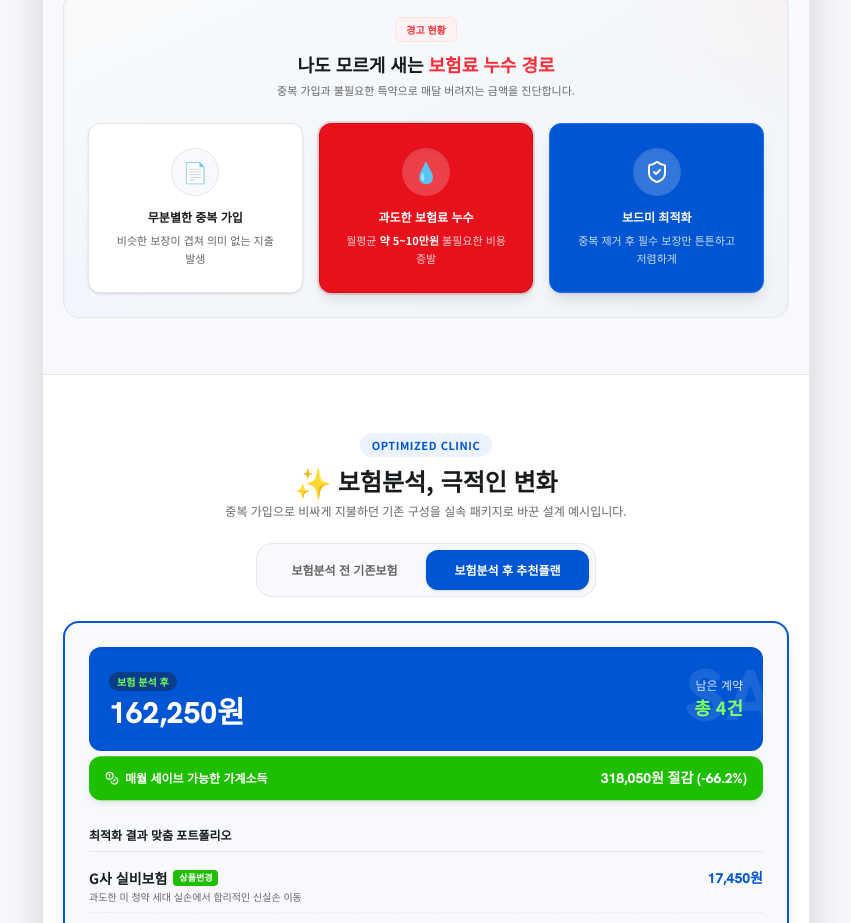
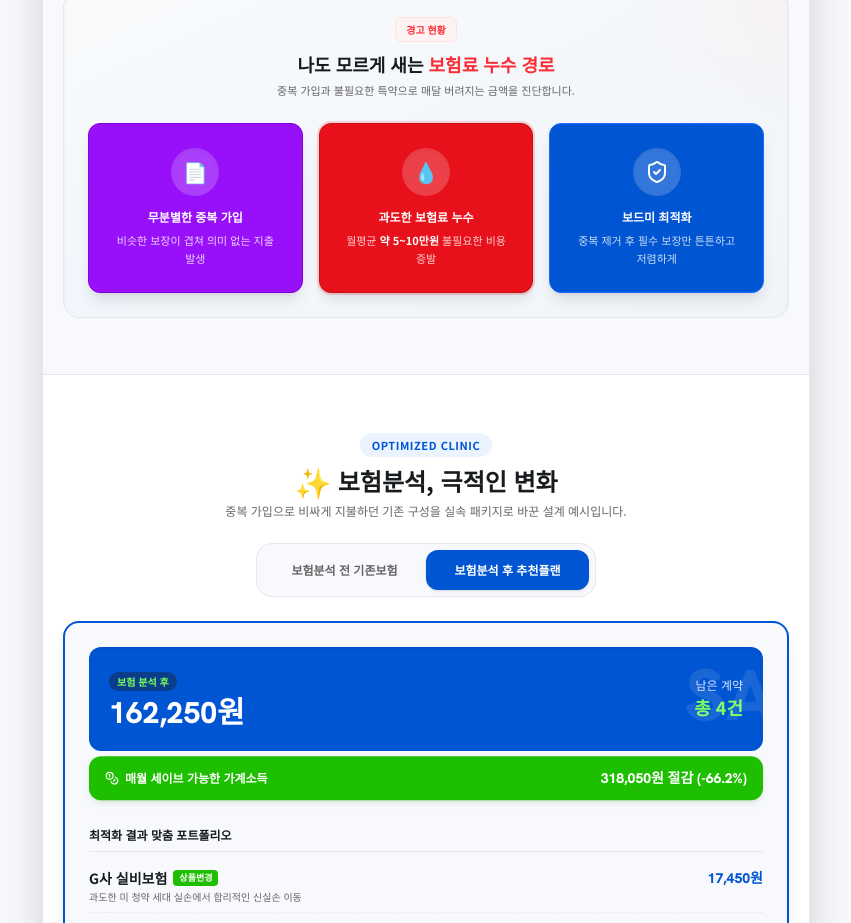
Before and after one commit to ncia/simple_consult, a React (Vite) app: page / in a window 1280 px wide. Shown: the part 2340-3263 px from the top of the page, without its empty margins (214-1065 px from the left). Built offline with nearby package versions, Linux system fonts and the light colour scheme.

Commit message:
069번째 커밋: 인포그래픽 첫 번째 단계(무분별한 중복 가입) 박스를 진한 보라색(Purple) 배경으로 변경하고 내부 텍스트 및 아이콘을 흰색으로 반전 처리하여, 전체 3단계 디자인의 통일성과 프리미엄한 느낌 강화

```diff
--- a/src/App.tsx
+++ b/src/App.tsx
@@ -631,12 +631,13 @@ export default function App() {
                 <div className="flex flex-col sm:flex-row items-center justify-center gap-3 sm:gap-4 relative z-10">
 
                   {/* Step 1: Duplication */}
-                  <div className="bg-white p-6 rounded-xl border border-neutral-border shadow-sm w-full flex-1 text-center relative group">
-                    <div className="w-12 h-12 bg-neutral-bg rounded-full mx-auto flex items-center justify-center text-neutral-dark mb-3 border border-neutral-border group-hover:scale-110 transition-transform">
+                  <div className="bg-purple-600 border border-purple-700 p-6 rounded-xl shadow-lg w-full flex-1 text-center relative overflow-hidden group">
+                    <div className="absolute inset-0 bg-[radial-gradient(ellipse_at_top,_var(--tw-gradient-stops))] from-white/20 to-transparent opacity-50"></div>
+                    <div className="w-12 h-12 bg-white/20 rounded-full mx-auto flex items-center justify-center mb-3 backdrop-blur-sm shadow-inner text-white group-hover:scale-110 transition-transform">
                       <span className="text-xl">📄</span>
                     </div>
-                    <strong className="text-[12px] font-bold text-neutral-dark block">무분별한 중복 가입</strong>
-                    <p className="text-[11px] text-neutral-gray mt-1.5 leading-relaxed break-keep">비슷한 보장이 겹쳐 의미 없는 지출 발생</p>
+                    <strong className="text-[12px] font-bold text-white block relative z-10">무분별한 중복 가입</strong>
+                    <p className="text-[11px] text-white/80 mt-1.5 leading-relaxed break-keep relative z-10">비슷한 보장이 겹쳐 의미 없는 지출 발생</p>
                   </div>
 
                   {/* Step 2: Leakage */}
```
